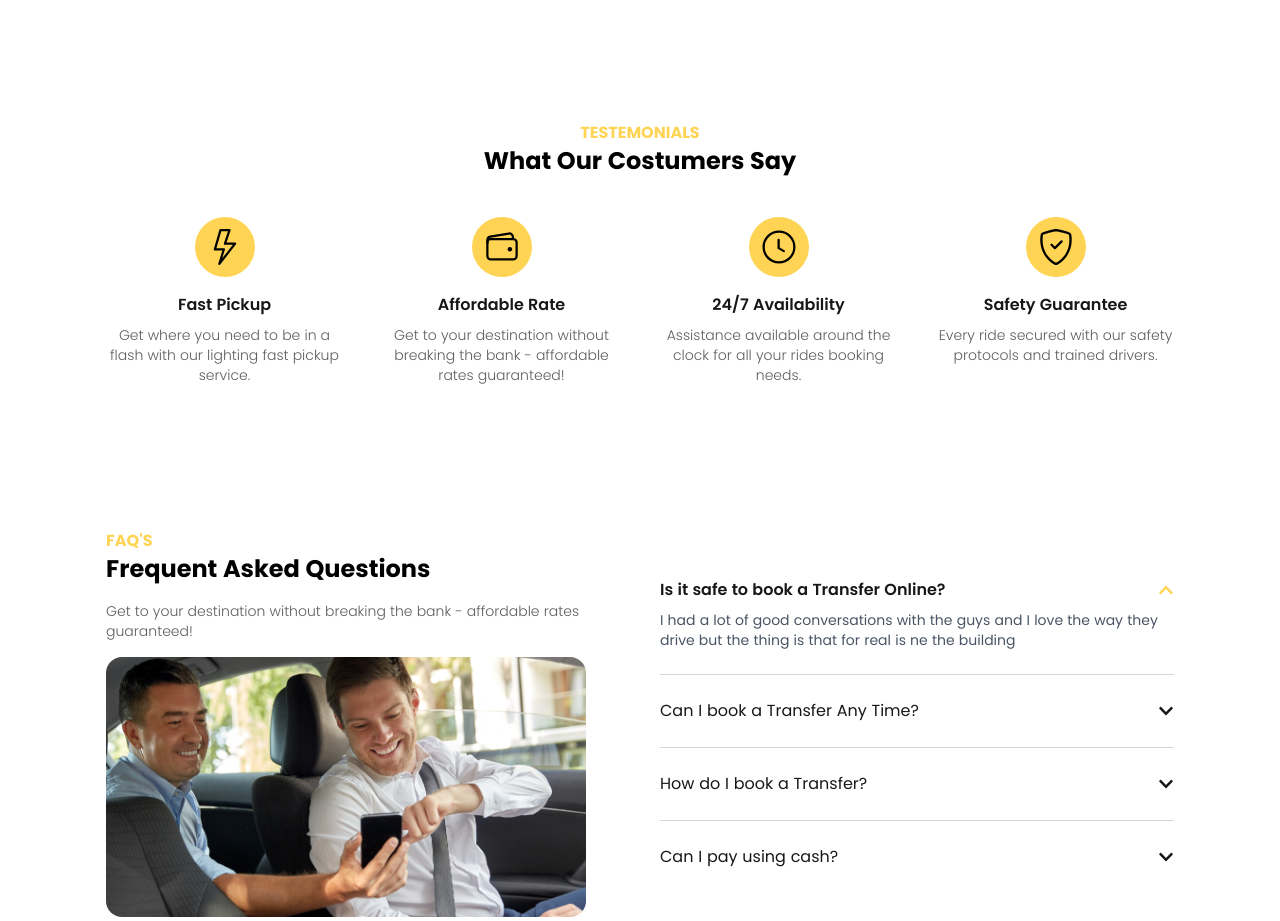
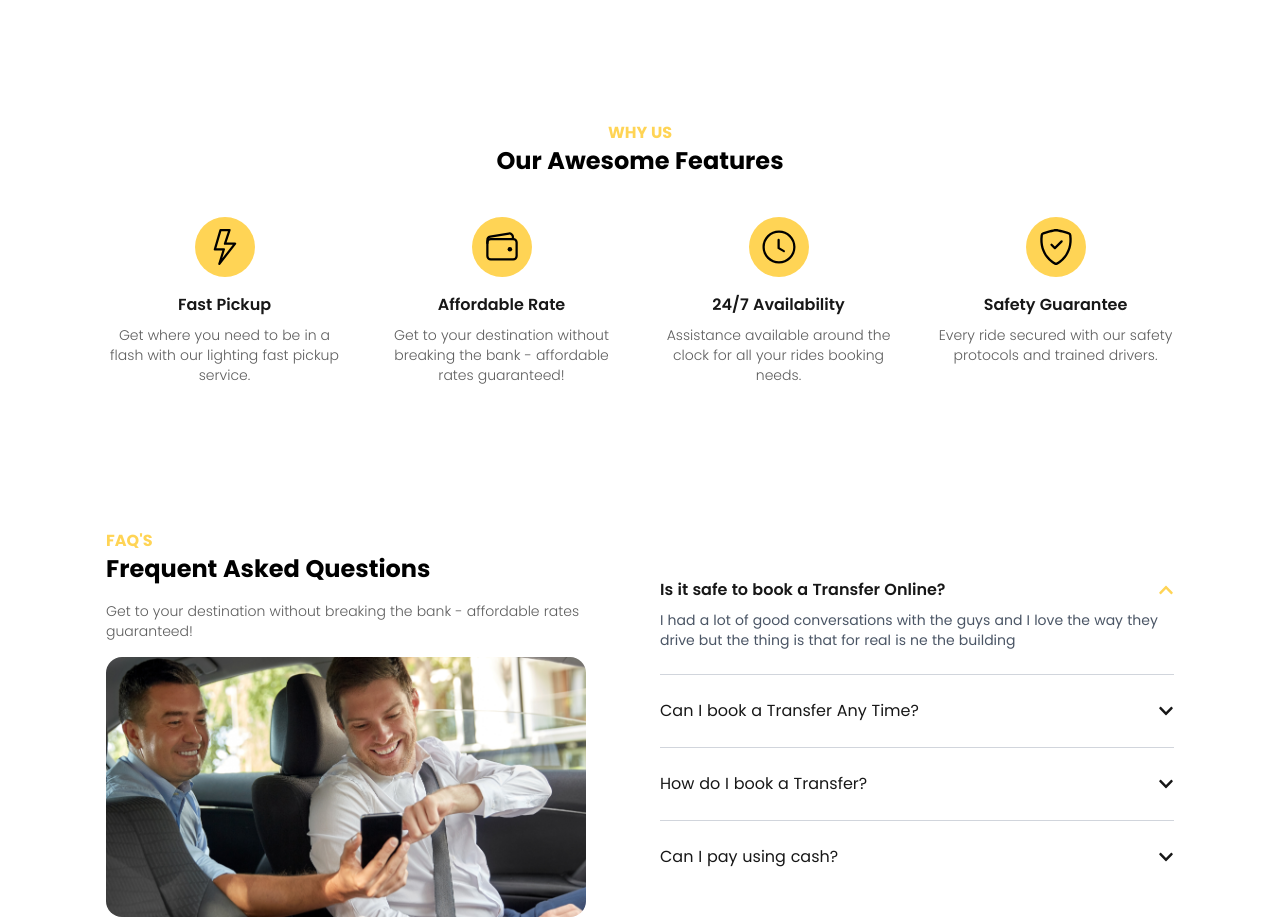
Before and after one commit to zepedronubai/transferium, a Next.js app in the folder frontend/: page / in a window 1280 px wide. Shown: the part 2000-2921 px from the top of the page. Built offline with nearby package versions, Linux system fonts and the light colour scheme.

Commit message:
Update whyUs.tsx

```diff
--- a/frontend/src/app/components/whyUs.tsx
+++ b/frontend/src/app/components/whyUs.tsx
@@ -40,12 +40,12 @@ const features: Feature[] = [
 export default function WhyUs() {
   return (
     <div className='flex flex-col w-full max-w-[1100px] items-center  gap-10  md:px-4 px-2'>
-      <div className='flex flex-col  md:items-center items-start '>
+      <div className='flex flex-col w-full md:items-center items-start '>
         <div className='md:text-base text-xs font-bold text-customYellow'>
-          TESTEMONIALS
+          WHY US
         </div>
         <div className='md:text-2xl text-[20px] font-bold md:text-center text-start text-black'>
-          What Our Costumers Say
+          Our Awesome Features
         </div>
       </div>
       <div className='grid grid-cols-2 md:grid-cols-4 gap-y-10 gap-x-3 md:gap-y-10 md:gap-x-10 md:max-w-max max-w-[520px]'>
```
